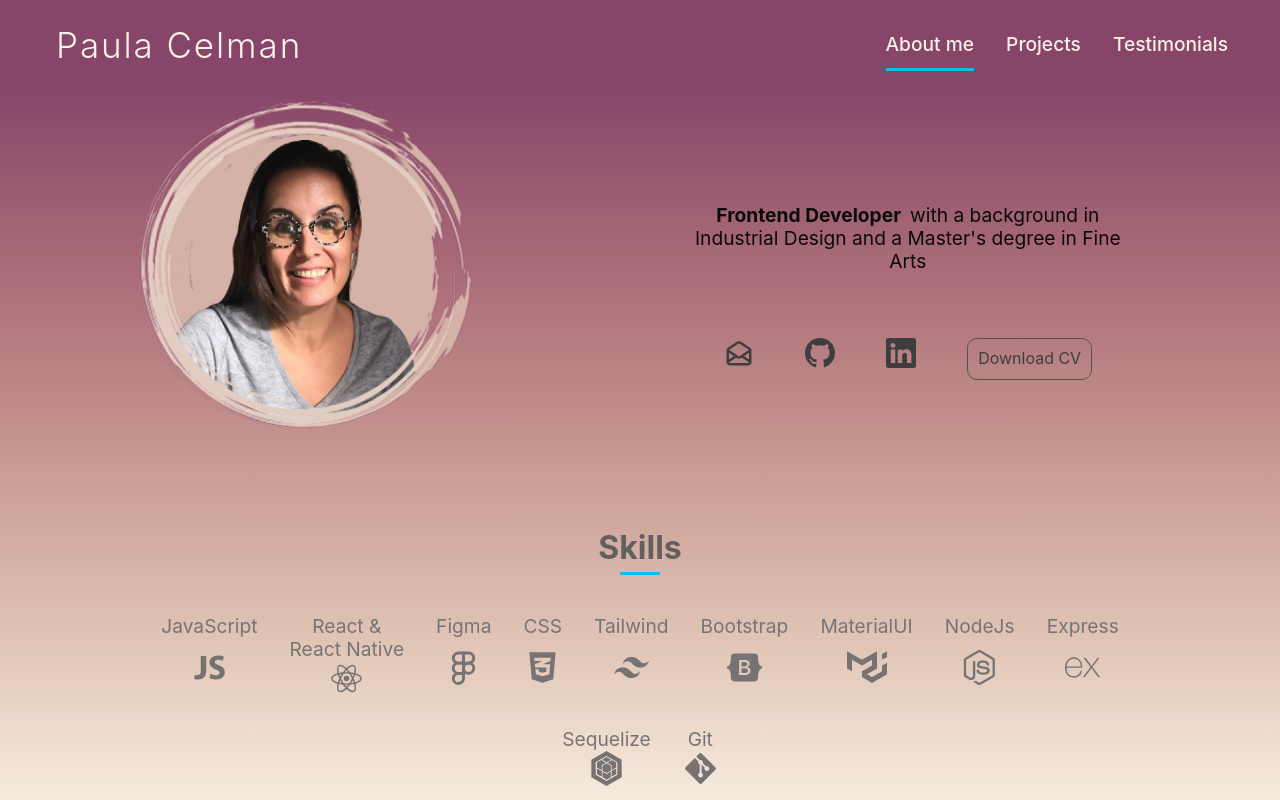
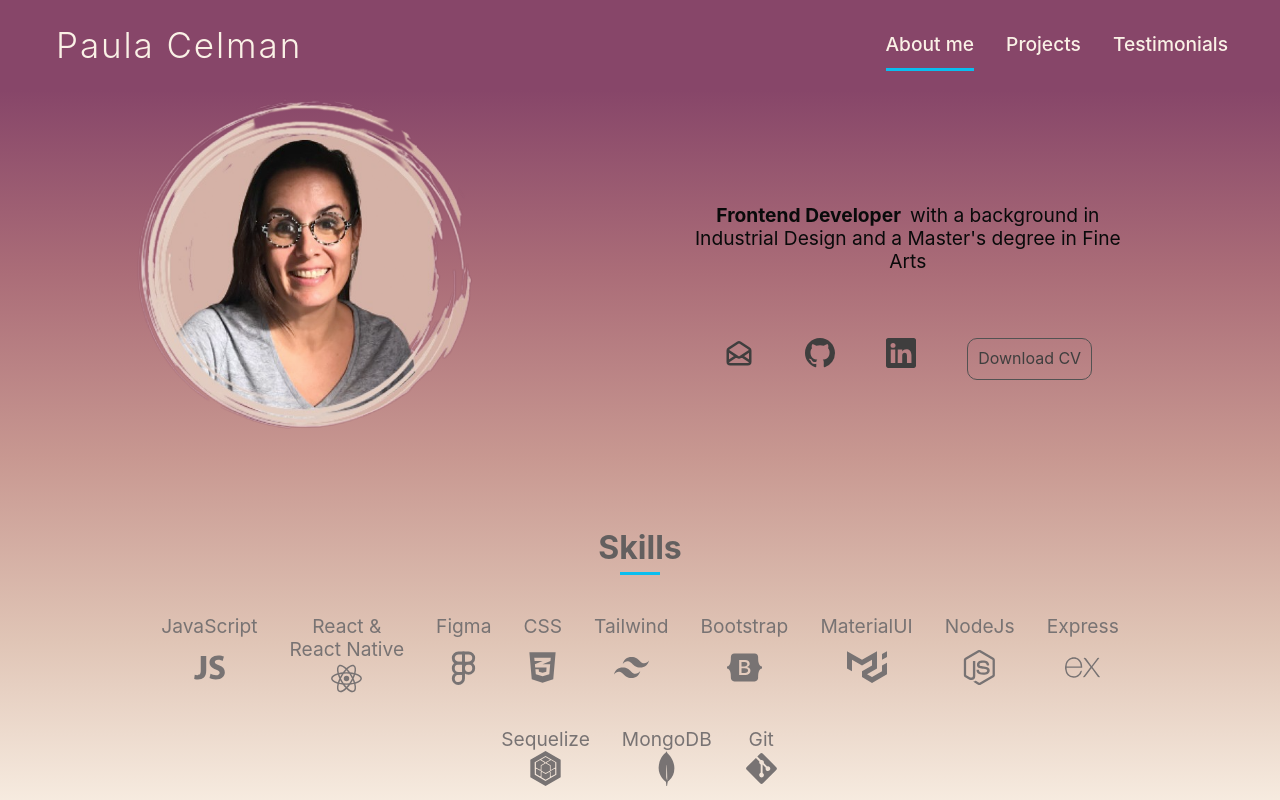
Before and after one commit to pcelman/Portfolio_2.0, a React (Vite) app: page / in a window 1280 px wide. Shown: the top 800 px of the page. Built offline with nearby package versions, Linux system fonts and the light colour scheme; a web font is replaced by a local one.

Commit message:
fix: cv update

```diff
--- a/src/components/About.jsx
+++ b/src/components/About.jsx
@@ -10,8 +10,11 @@ import {
     SiSequelize,
 } from "react-icons/si";
 import { GoMarkGithub } from "react-icons/go";
+import { SiMongodb } from "react-icons/si";
 import { BsLinkedin } from "react-icons/bs";
 import { HiOutlineMailOpen } from "react-icons/hi";
+import { BsFillBriefcaseFill } from "react-icons/bs";
+
 import { GrNode } from "react-icons/gr";
 import image from "../images/p1.png";
 import material from "../images/material.svg";
@@ -128,6 +131,15 @@ export default function About() {
                 alt="Link to Sequelize"
               />
             </li>
+
+            <li className="skills__item">
+              <div>MongoDB</div>
+              <SiMongodb
+                size={35}
+                className="skills__icon"
+                alt="Link to Sequelize"
+              />
+            </li>
             <li className="skills__item">
               <div className="skills__name">Git</div>
               <FaGitAlt size={35} className="skills__icon" alt="Link to Git" />
```
Also changed, not shown: 1 other file (tests, documents, lock files or other folders).
